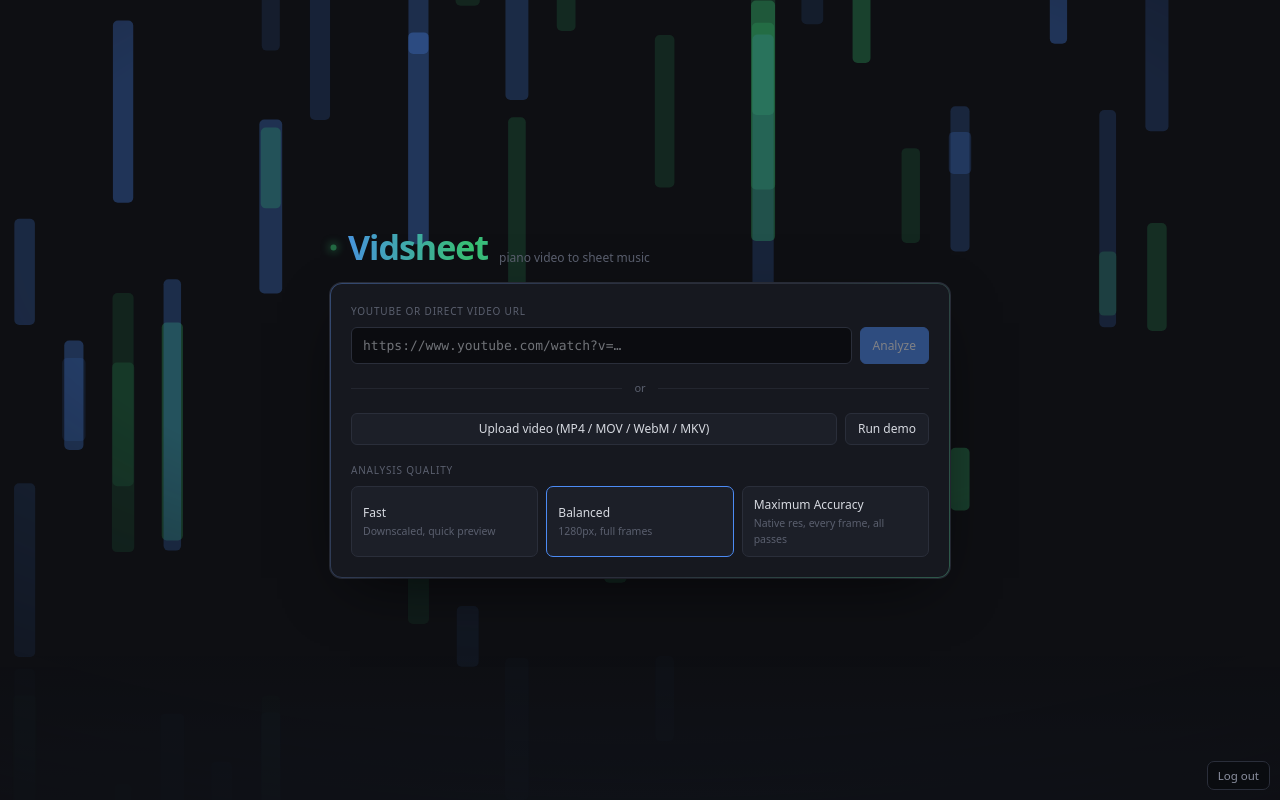
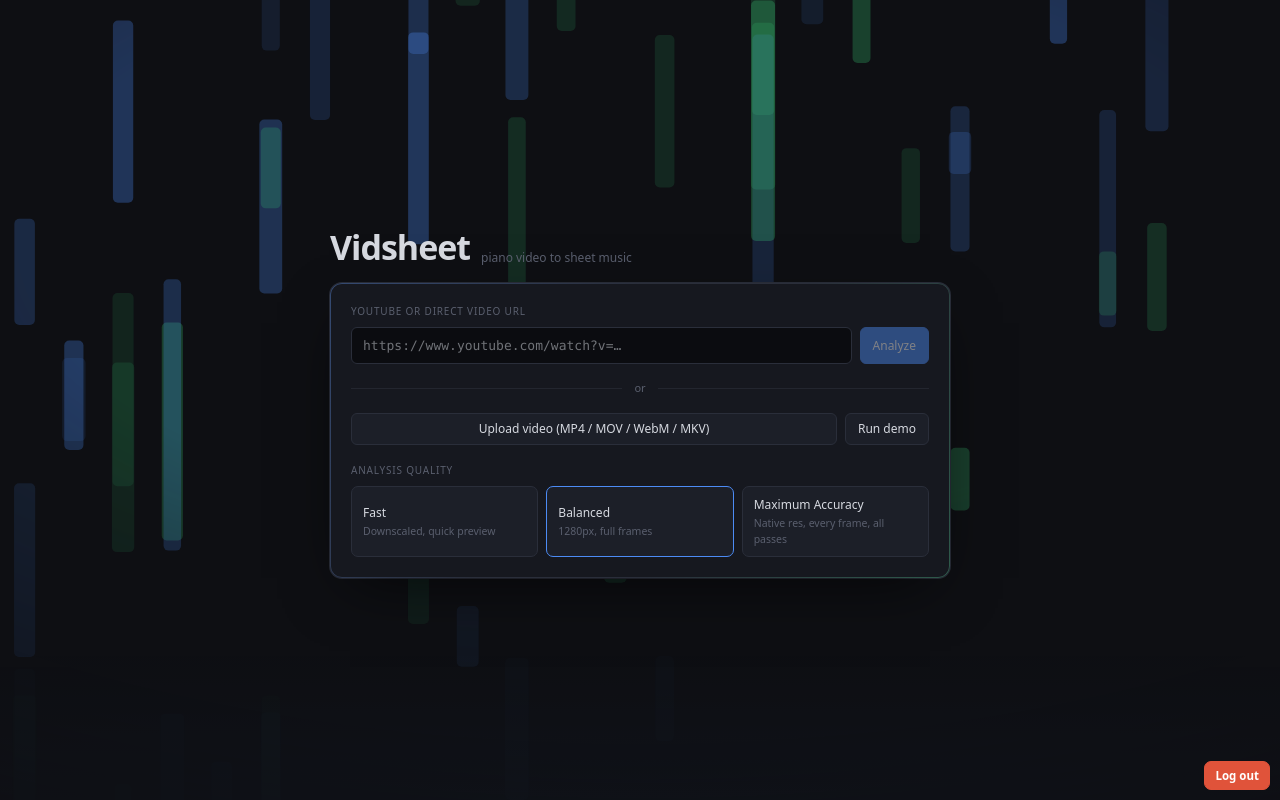
Before and after one commit to qwelpl/vidsheet-v2, a Next.js app in the folder web/: page / in a window 1280 px wide. Built offline with nearby package versions, Linux system fonts and the light colour scheme; no server answers.

Commit message:
style(web): plain wordmark (drop gradient + pulsing dot), red logout button

```diff
--- a/web/app/components/Landing.tsx
+++ b/web/app/components/Landing.tsx
@@ -32,8 +32,7 @@
       <NoteRain />
       <div className="vs-rise" style={{ width: 620, maxWidth: "92vw", position: "relative", zIndex: 1 }}>
         <div style={{ display: "flex", alignItems: "center", gap: 11, marginBottom: 10 }}>
-          <span className="vs-glow-dot" />
-          <h1 className="vs-wordmark" style={{ fontSize: 34, fontWeight: 800, letterSpacing: "-0.03em", margin: 0 }}>
+          <h1 style={{ fontSize: 34, fontWeight: 800, letterSpacing: "-0.03em", margin: 0, color: "var(--text)" }}>
             Vidsheet
           </h1>
           <span style={{ color: "var(--text-faint)", fontSize: 12, alignSelf: "flex-end", paddingBottom: 6 }}>
--- a/web/app/components/LogoutButton.tsx
+++ b/web/app/components/LogoutButton.tsx
@@ -18,10 +18,9 @@
       title="Log out"
       style={{
         position: "fixed", right: 10, bottom: 10, zIndex: 50,
-        background: "#0b0c10cc", color: "var(--text-dim, #9aa0ad)",
-        border: "1px solid var(--border, #23262d)", borderRadius: 7,
-        padding: "5px 10px", fontSize: 11.5, cursor: "pointer",
-        backdropFilter: "blur(6px)",
+        background: "#e0533a", color: "#fff",
+        border: "1px solid #e0533a", borderRadius: 7,
+        padding: "5px 10px", fontSize: 11.5, fontWeight: 600, cursor: "pointer",
       }}
     >
       {busy ? "…" : "Log out"}
--- a/web/app/login/page.tsx
+++ b/web/app/login/page.tsx
@@ -47,7 +47,7 @@
       <NoteRain />
       <div className="panel vs-panel vs-rise" style={{ width: 360, maxWidth: "100%", borderRadius: 12,
         padding: 24, position: "relative", zIndex: 1 }}>
-        <div className="vs-wordmark" style={{ fontSize: 26, fontWeight: 800, letterSpacing: "-0.03em", marginBottom: 2 }}>Vidsheet</div>
+        <div style={{ fontSize: 26, fontWeight: 800, letterSpacing: "-0.03em", marginBottom: 2, color: "var(--text)" }}>Vidsheet</div>
         <div style={{ fontSize: 13, color: "var(--text-dim, #9aa0ad)", marginBottom: 18 }}>
           {mode === "login" ? "Sign in to continue" : "Redeem your license key"}
         </div>
```
